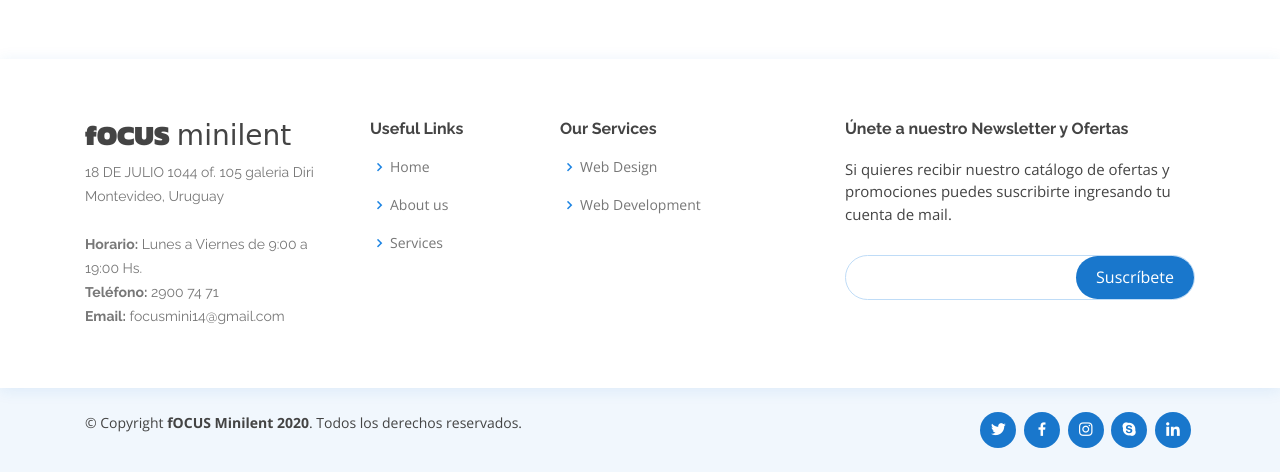
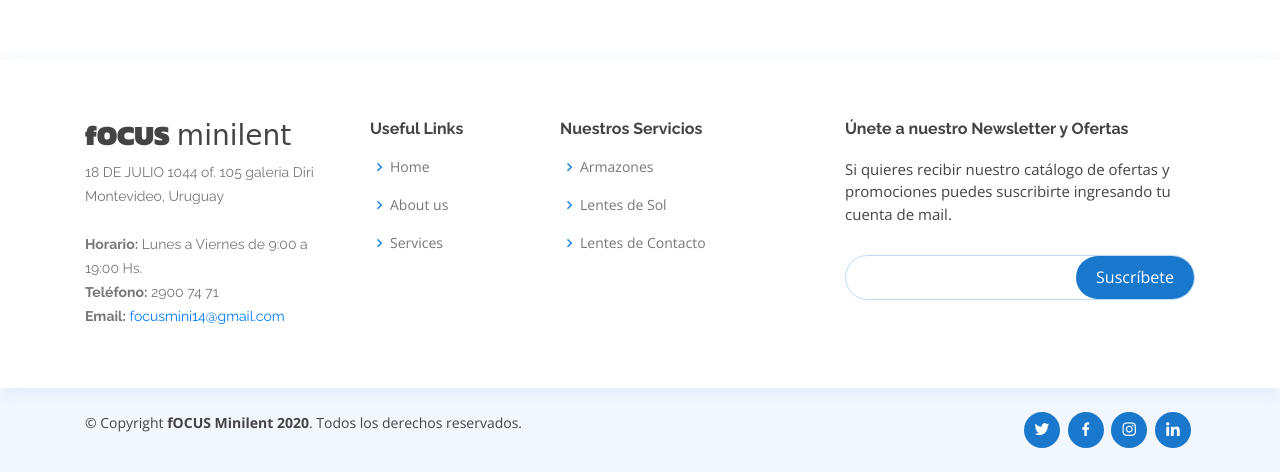
Before and after one commit to sebauru87/FocusMinilent, a Django app: page /lentescontacto in a window 1280 px wide. Shown: the part 2157-2629 px from the top of the page. Run offline with Django 3.2, Linux system fonts and the light colour scheme; some libraries are stand-ins or nearby versions.

Commit message:
minor changes

```diff
--- a/Focus/templates/focus/index.html
+++ b/Focus/templates/focus/index.html
@@ -32,7 +32,7 @@
             <div class="col-xl-4 d-flex align-items-stretch">
               <div class="icon-box mt-4 mt-xl-0">
                 <i class="bx bx-receipt"></i>
-                <h4>Corporis voluptates sit</h4>
+                <h4>M&aacute;s de 20 a&ntilde;os de experiencia</h4>
                 <p>Consequuntur sunt aut quasi enim aliquam quae harum pariatur laboris nisi ut aliquip</p>
               </div>
             </div>
--- a/Focus/templates/focus/layout.html
+++ b/Focus/templates/focus/layout.html
@@ -73,9 +73,8 @@
       </div>
       <div class="social-links">
         <a href="#" class="twitter"><i class="icofont-twitter"></i></a>
-        <a href="#" class="facebook"><i class="icofont-facebook"></i></a>
+        <a href="https://www.facebook.com/pages/category/Health-Beauty/Optica-Focus-minilent-355632537826718/" class="facebook" add target="_blank"><i class="icofont-facebook"></i></a>
         <a href="#" class="instagram"><i class="icofont-instagram"></i></a>
-        <a href="#" class="skype"><i class="icofont-skype"></i></a>
         <a href="#" class="linkedin"><i class="icofont-linkedin"></i></i></a>
       </div>
     </div>
@@ -145,7 +144,7 @@
                             Montevideo, Uruguay <br><br>
                             <strong>Horario:</strong> Lunes a Viernes de 9:00 a 19:00 Hs.<br>
                             <strong>Tel&eacute;fono:</strong> 2900 74 71<br>
-                            <strong>Email:</strong> focusmini14@gmail.com<br>
+                            <strong>Email:</strong> <a href="mailto:focusmini14@gmail.com" class="text-primary">focusmini14@gmail.com</a><br>
                         </p>
                     </div>
 
@@ -159,10 +158,11 @@
                     </div>
 
                     <div class="col-lg-3 col-md-6 footer-links">
-                        <h4>Our Services</h4>
+                        <h4>Nuestros Servicios</h4>
                         <ul>
-                            <li><i class="bx bx-chevron-right"></i> <a href="#">Web Design</a></li>
-                            <li><i class="bx bx-chevron-right"></i> <a href="#">Web Development</a></li>
+                            <li><i class="bx bx-chevron-right"></i> <a href="#">Armazones</a></li>
+                            <li><i class="bx bx-chevron-right"></i> <a href="#">Lentes de Sol</a></li>
+                            <li><i class="bx bx-chevron-right"></i> <a href="#">Lentes de Contacto</a></li>
                         </ul>
                     </div>
 
@@ -190,9 +190,8 @@
             </div>
             <div class="social-links text-center text-md-right pt-3 pt-md-0">
                 <a href="#" class="twitter"><i class="bx bxl-twitter"></i></a>
-                <a href="#" class="facebook"><i class="bx bxl-facebook"></i></a>
+                <a href="https://www.facebook.com/pages/category/Health-Beauty/Optica-Focus-minilent-355632537826718/" class="facebook" add target="_blank"><i class="bx bxl-facebook"></i></a>
                 <a href="#" class="instagram"><i class="bx bxl-instagram"></i></a>
-                <a href="#" class="google-plus"><i class="bx bxl-skype"></i></a>
                 <a href="#" class="linkedin"><i class="bx bxl-linkedin"></i></a>
             </div>
         </div>
--- a/Focus/templates/focus/lentescontacto.html
+++ b/Focus/templates/focus/lentescontacto.html
@@ -3,7 +3,7 @@
 {% block body %}
 
 
-<!-- ======= Contact Section ======= -->
+<!-- ======= Videos Section ======= -->
 <section id="services" class="services">
 
     <div class="container">
@@ -11,22 +11,23 @@
             <h2>Como colocar y quitar lentes de contacto</h2>
             <p>Videos instructivos mostrando como poner y quitar los lentes de contacto.</p>
         </div>
-
-        <div class="embed-responsive embed-responsive-16by9">
+        <div>
+            <div id="videos" class="embed-responsive embed-responsive-16by9">
                 <iframe width="560" height="315" src="https://www.youtube.com/embed/X5y0bLGCkX0" frameborder="0"
                     allow="accelerometer; autoplay; encrypted-media; gyroscope; picture-in-picture"
                     allowfullscreen></iframe>
             </div>
 
-        <div class="embed-responsive embed-responsive-16by9">
+            <div id="videos" class="embed-responsive embed-responsive-16by9">
                 <iframe width="560" height="315" src="https://www.youtube.com/embed/0wj8uwgVPyE" frameborder="0"
                     allow="accelerometer; autoplay; encrypted-media; gyroscope; picture-in-picture"
                     allowfullscreen></iframe>
             </div>
-        <div class="embed-responsive embed-responsive-16by9">
+            <div id="videos" class="embed-responsive embed-responsive-16by9">
                 <iframe width="560" height="315" src="https://www.youtube.com/embed/K5pD9dKR9r0" frameborder="0"
                     allow="accelerometer; autoplay; encrypted-media; gyroscope; picture-in-picture"
                     allowfullscreen></iframe>
+            </div>
         </div>
 
     </div>
```
Also changed, not shown: Focus/static/focus/css/style.css (+8 -0 lines). Lines whose indentation alone changed are shown as unchanged.
